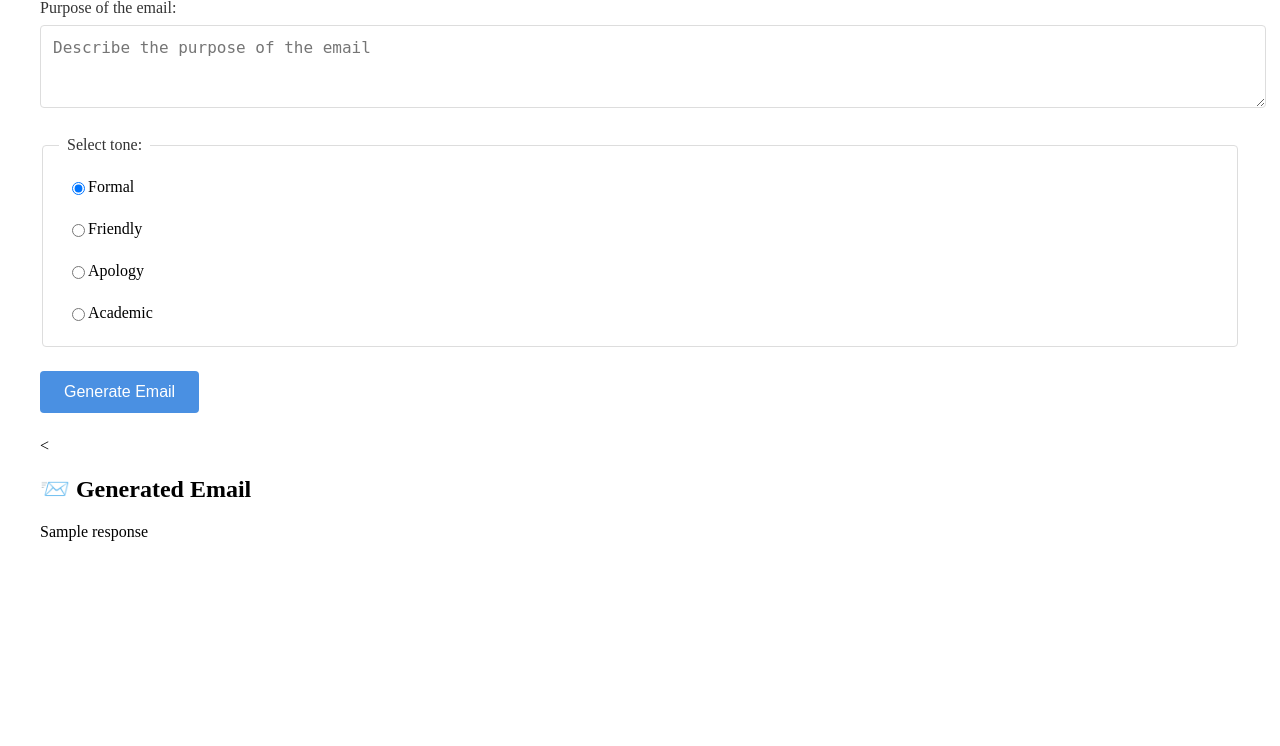
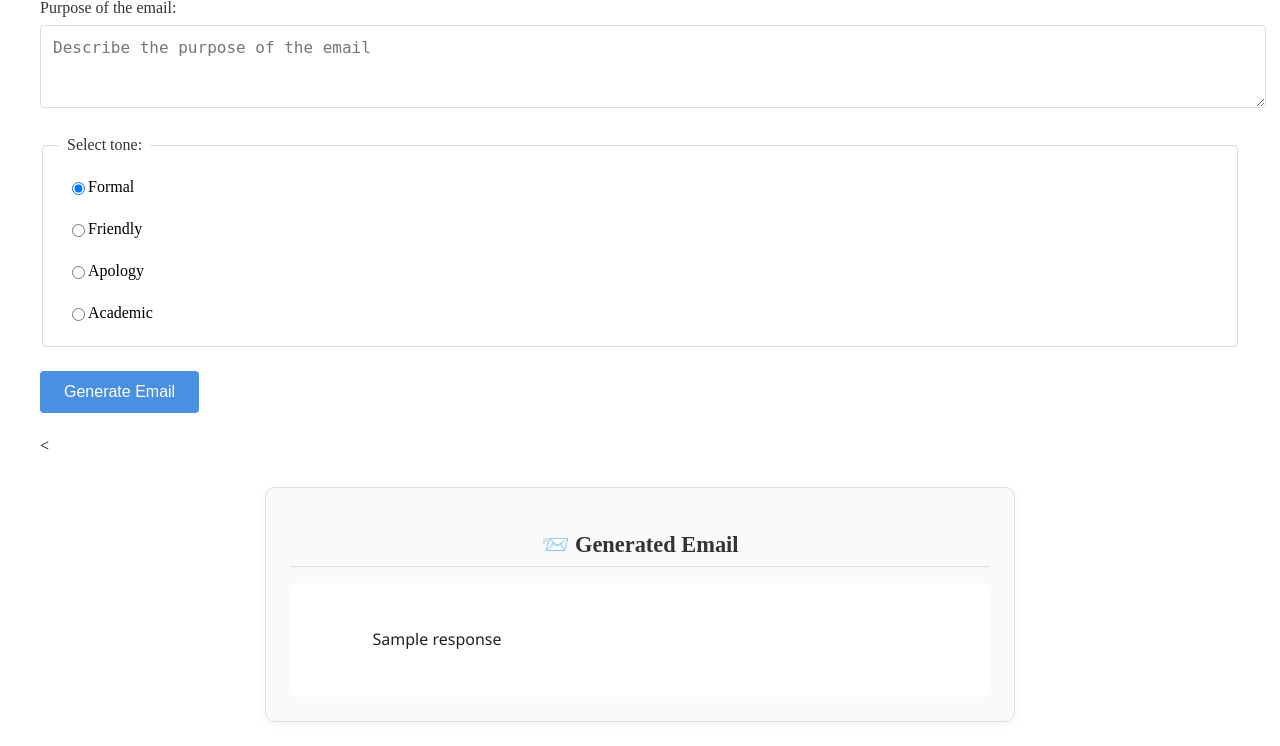
Before and after one commit to mrinmoyChakraborty-mrinox/gemini-hackday, a Flask app: template templates/home.html in a window 1280 px wide. Shown: the part 115-861 px from the top of the page. Before the commit the page ends 656 px from the top, so only its background shows below. Run offline with Flask 3, Linux system fonts and the light colour scheme; the template is opened without the code that fills it: most values are stand-ins (such as "Sample title", 1, 10 or a date in 2020).

Commit message:
Add styling for AI response section and email output

```diff
--- a/static/style.css
+++ b/static/style.css
@@ -121,3 +121,62 @@ legend {
     color: #333;
     margin-bottom: 2rem;
 }
+/* ===============================
+   AI Response Section Styling
+=============================== */
+
+.response-container {
+    margin-top: 2rem;
+    padding: 1.5rem;
+    background: #f9fafc;
+    border-radius: 10px;
+    box-shadow: 0 2px 10px rgba(0, 0, 0, 0.05);
+    border: 1px solid #e0e0e0;
+    max-width: 700px;
+    margin-left: auto;
+    margin-right: auto;
+}
+
+.response-container h2 {
+    margin-bottom: 1rem;
+    color: #333;
+    font-size: 1.4rem;
+    font-weight: 600;
+    text-align: center;
+    border-bottom: 1px solid #ddd;
+    padding-bottom: 0.5rem;
+}
+
+/* Email text formatting */
+.email-output {
+    font-family: "Segoe UI", Roboto, sans-serif;
+    color: #222;
+    line-height: 1.7;
+    white-space: pre-wrap; /* preserves line breaks */
+    padding: 1rem;
+    background-color: #ffffff;
+    border-radius: 8px;
+}
+
+/* Optional nice-looking scrollbar */
+.email-output::-webkit-scrollbar {
+    width: 6px;
+}
+.email-output::-webkit-scrollbar-thumb {
+    background: #ccc;
+    border-radius: 3px;
+}
+.email-output::-webkit-scrollbar-thumb:hover {
+    background: #999;
+}
+
+/* Responsive */
+@media (max-width: 768px) {
+    .response-container {
+        margin: 1rem;
+        padding: 1rem;
+    }
+    .email-output {
+        font-size: 0.95rem;
+    }
+}
```
